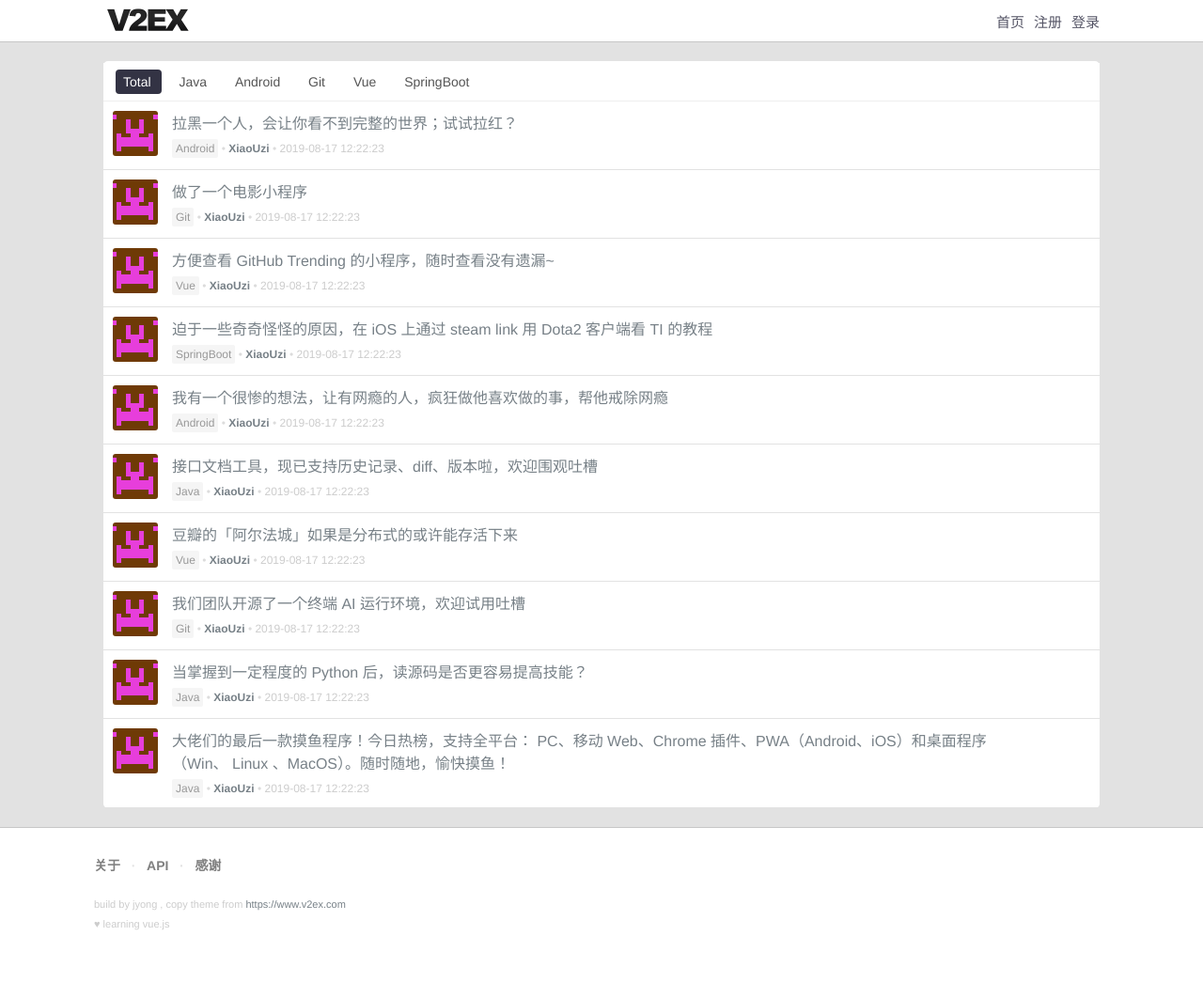
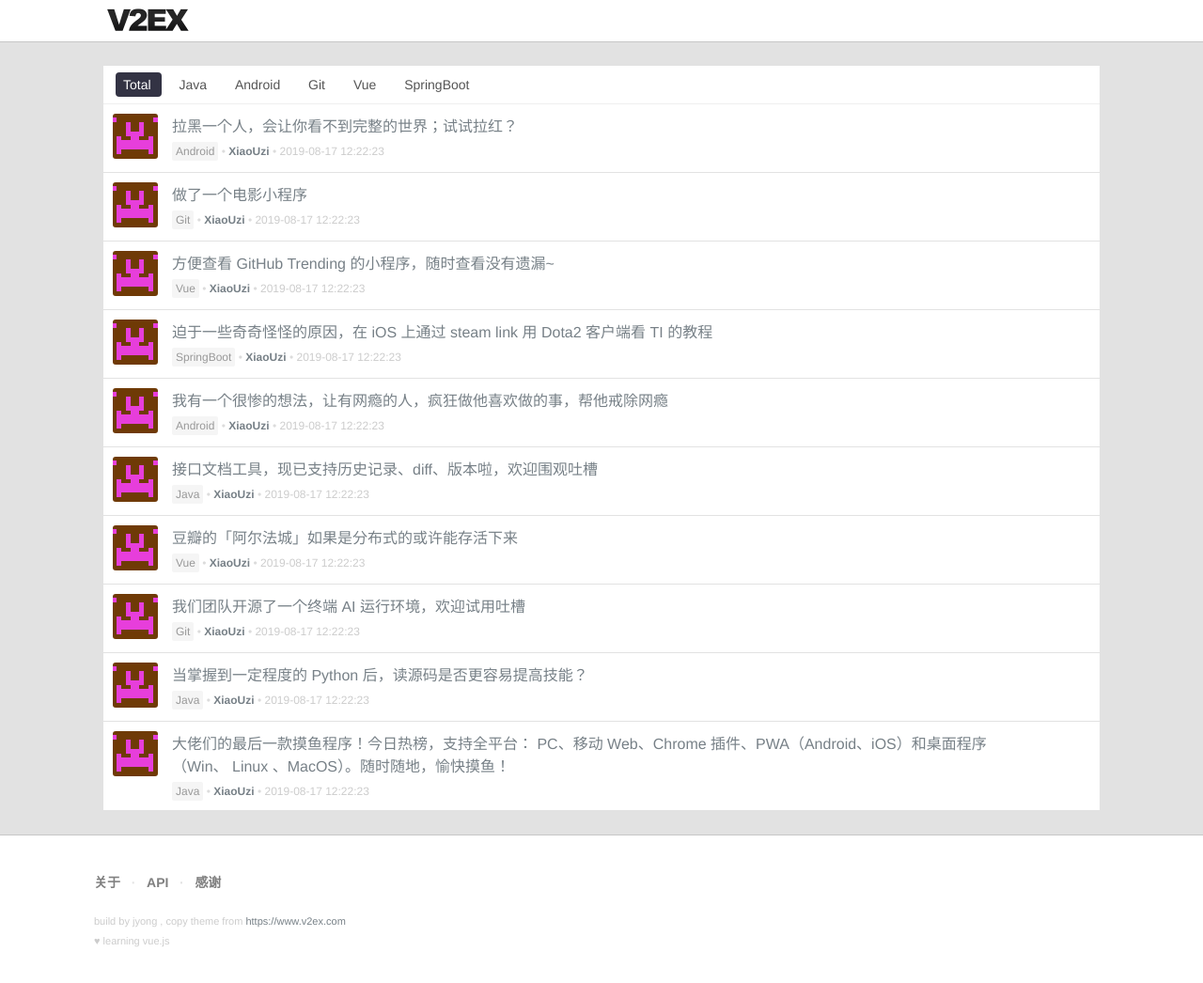
Before and after one commit to JYongDev/vlog, a Vue app: page /home/topics/total in a window 1280 px wide. Shown: the top 1046 px of the page at 94% size. Before the commit the page ends 1024 px from the top, so only its background shows below. Built offline with nearby package versions, Linux system fonts and the light colour scheme.

Commit message:
modify style

```diff
--- a/src/components/Footer.vue
+++ b/src/components/Footer.vue
@@ -30,20 +30,15 @@ export default {
 <style scoped>
 #bottom {
     border-top: 1px solid rgba(0,0,0,.22);
-    background-color: var(--box-background-color);
-    text-align: center;
-    color: #999;
-    padding: 0 10px;
 }
 
 .content {
-    min-width: 600px;
     max-width: 1100px;
     margin: 0 auto;
 }
 
 .inner {
-    padding: 30px 10px;
+    padding: 40px 10px;
     font-size: 14px;
     line-height: 150%;
     text-align: left;
--- a/src/components/ListView.vue
+++ b/src/components/ListView.vue
@@ -1,9 +1,8 @@
 <template>
-    <div >
+    <div>
         <div class="list_items" v-for="item in datas" :key="item.id">
             <div>
-                <!-- <button @click="onCilck">click</button> -->
-                <a >
+                <a>
                     <img class="cover"  src="../assets/img/avatar5.png" />
                 </a>
             </div>
@@ -119,29 +118,17 @@ export default {
                 },
             ];
         }
-        /* ,
-        printCount:function(){
-            var counts =  this.$store.state.count;
-            console.log('counts = '+ counts);
-            var counts1 = this.$store.getters.getCount;
-            console.log('counts1 = '+ counts1);
-        },
-        onCilck:function(){
-             this.$store.commit('increate');
-        } */
     },
     mounted:function(){
         var name = this.$route.params.name
         var newName = name.toLowerCase();
         this.getListData(newName);
-
-    }
-    ,watch:{
+    },
+    watch:{
         '$route':function(to ,from){
             console.log('------------------------');
             console.log("to = "+ to.params.name);
             console.log("from = "+ from.params.name)
-            //  this.printCount();
         }
     }
 }
--- a/src/components/Tabs.vue
+++ b/src/components/Tabs.vue
@@ -27,7 +27,6 @@ export default {
     font-size: 14px;
     line-height: 14px;
     text-align: left;
-    cursor:pointer;
 }
 
 .tab_item,
--- a/src/components/Toolbar.vue
+++ b/src/components/Toolbar.vue
@@ -4,11 +4,6 @@
       <router-link to="/">
         <div class="logo"></div>
       </router-link>
-      <div class="menu">
-        <router-link class="menuitem" to="/">首页</router-link>
-        <router-link class="menuitem" to="/register">注册</router-link>
-        <router-link class="menuitem" to="/login">登录</router-link>
-      </div>
     </div>
   </div>
 </template>
@@ -20,48 +15,26 @@ export default {
 }
 </script>
 
-<!-- Add "scoped" attribute to limit CSS to this component only -->
 <style scoped>
 
 .toolbar{
-    padding: 0 20px;
     background-color: #fff;
     border-bottom: 1px solid rgba(0, 0, 0, 0.22);
 }
 
 .content{
   max-width: 1060px;
-  min-width: 800px;
   height: 44px;
-  display: flex;
-  align-items: center;
   margin: 0 auto;
-  font-size: 15px;
-  font-weight: 500;
-}
-
-.menu{
-   display :inline-block;
-    width: 100%;
-    text-align: right;
-}
-
-.menuitem:visited,
-.menuitem:active,
-.menuitem:link,
-.menuitem{
-    color: #556;
-    margin-left: 10px;
-    text-decoration: none;
 }
 
 .logo{
     background-image: url(../assets/img/v2ex@2x.png);
     background-size: 94px 30px;
     width: 94px;
+    margin-top: 6px;
     height: 30px;
     background-repeat: no-repeat;
     display: inline-block;
 }
-
 </style>
--- a/src/pages/App.vue
+++ b/src/pages/App.vue
@@ -12,7 +12,8 @@ export default {
 </script>
 
 <style>
-body{
+html,body{
+  height: 100%;
   margin: 0px;
   padding: 0px;
   font-family: helvetica neue,luxi sans,dejavu sans,Tahoma,hiragino sans gb,microsoft yahei,sans-serif;
--- a/src/pages/Home.vue
+++ b/src/pages/Home.vue
@@ -43,13 +43,12 @@ export default {
 
 <style scoped>
 .center{
-  padding:20px 0;
+  padding:25px 0;
   background-color:#e2e2e2;
 }
+
 .content{
-  padding-top: 2px;
   background-color:#fff;
-  border-radius: 5px;
   width: 1060px;
   margin: 0 auto;
   height: auto;
--- a/src/router/index.js
+++ b/src/router/index.js
@@ -27,18 +27,18 @@ export default new Router({
           component:listview
         }
       ]
-    }
-    ,
-    {
-      path:'/login',
-      name:'Login',
-      component: login
-    },
-    {
-      path:'/register',
-      name:'Register',
-      component: register
-    },
+    } ,
+    // ,
+    // {
+    //   path:'/login',
+    //   name:'Login',
+    //   component: login
+    // }
+    // {
+    //   path:'/register',
+    //   name:'Register',
+    //   component: register
+    // },
     {
       path:'/detail/:id',
       name:'Detail',
```
